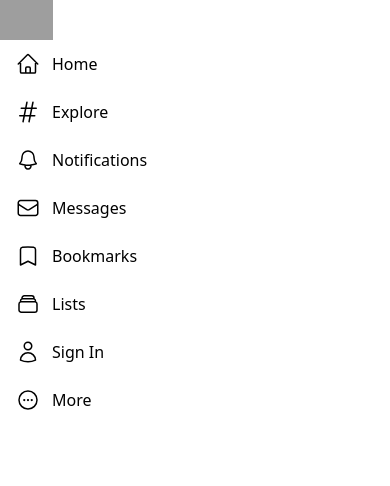
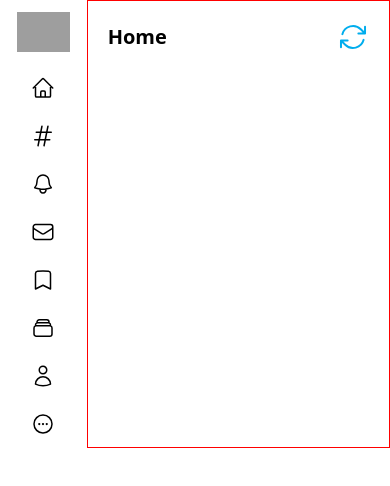
Before and after one commit to yanCode/twitter-clone, a Next.js app: page / in a window 390 px wide. Shown: the top 486 px of the page. Built offline with nearby package versions, Linux system fonts and the light colour scheme; grey boxes are pictures that could not be loaded.

Commit message:
feat: add responsive feature

```diff
--- /dev/null
+++ b/components/Feeds.tsx
@@ -0,0 +1,15 @@
+import { NextPage } from 'next'
+import { ArrowPathIcon } from '@heroicons/react/24/outline'
+
+const Feeds: NextPage = () => {
+  return (<main className='col-span-7 lg:col-span-5' style={{border: '1px solid red'}}>
+    <div className="flex items-center justify-between">
+      <h1 className="p-5 pb-0 text-xl font-bold">Home</h1>
+      <ArrowPathIcon
+        className='mr-5 mt-5 h-8 w-8 cursor-pointer text-twitter transition-all
+         duration-500 ease-out active:scale-125 active:rotate-180' />
+    </div>
+  </main>)
+}
+
+export default Feeds
--- a/components/Sidebar.tsx
+++ b/components/Sidebar.tsx
@@ -11,10 +11,10 @@ import {
 } from '@heroicons/react/24/outline'
 import { NextPage } from 'next'
 
-const Sidebar: NextPage<never> = function() {
+const Sidebar: NextPage = function() {
 
-  return (<aside className='flex flex-col items-start'>
-    <img src='https://links.papareact.com/drq' alt='' className='h-10' />
+  return (<aside className='flex flex-col items-center col-span-2 px-4 md:items-start'>
+    <img src='https://links.papareact.com/drq' alt='' className='h-10 m-3' />
 
     <SidebarRow Icon={HomeIcon} title='Home' />
     <SidebarRow Icon={HashtagIcon} title='Explore' />
--- a/components/SidebarRow.tsx
+++ b/components/SidebarRow.tsx
@@ -10,10 +10,10 @@ interface SidebarRowProps {
 
 const SidebarRow: NextPage<SidebarRowProps> = function({ Icon, title }) {
   return (
-    <div className='group flex max-w-fit items-center space-x-3 px-4 py-3 hover:bg-gray-100
+    <div className='cursor-pointer group flex max-w-fit items-center space-x-3 px-4 py-3 hover:bg-gray-100
        rounded-full transition-all duration-200'>
       <Icon className='h-6 w-6' />
-      <p className='group-hover:text-twitter'>{title}</p>
+      <p className='hidden md:inline-flex group-hover:text-twitter text-base font-light lg:text-xl'>{title}</p>
     </div>
   )
 }
--- /dev/null
+++ b/components/Widgets.tsx
@@ -0,0 +1,18 @@
+import { NextPage } from 'next'
+import { MagnifyingGlassIcon } from '@heroicons/react/24/outline'
+
+import { TwitterTimelineEmbed } from 'react-twitter-embed'
+
+const Widgets: NextPage = function() {
+  return (<section className='col-span-2 mt-2  px-2  hidden lg:block' >
+    {/*search bar starts*/}
+    <div className='mt-2 flex items-center space-x-2 bg-gray-100 p-3 rounded-full mb-5'>
+      <MagnifyingGlassIcon className='h-5 w-5 text-gray-400' />
+      <input type='text' placeholder='Search Twitter' className='bg-transparent outline-none flex-1' />
+    </div>
+    {/*search bar ends*/}
+    <TwitterTimelineEmbed   sourceType="profile" screenName="tinyfool" options={{height:1000}}/>
+  </section>)
+}
+
+export default Widgets
--- a/package.json
+++ b/package.json
@@ -9,7 +9,8 @@
     "@heroicons/react": "^2.0.16",
     "next": "latest",
     "react": "18.2.0",
-    "react-dom": "18.2.0"
+    "react-dom": "18.2.0",
+    "react-twitter-embed": "^4.0.4"
   },
   "devDependencies": {
     "@types/node": "18.11.3",
--- a/pages/index.tsx
+++ b/pages/index.tsx
@@ -2,19 +2,21 @@ import type { NextPage } from 'next'
 import Head from 'next/head'
 
 import Sidebar from '../components/Sidebar'
+import Feeds from '../components/Feeds'
+import React from 'react'
+import Widgets from '../components/Widgets'
 
 const Home: NextPage = () => {
   return (
-    <div className=''>
+    <div className='lg:max-w-6xl m-auto max-h-screen overflow-hidden'>
       <Head>
         <title>Twitter Clone</title>
         <link rel='icon' href='/favicon.ico' />
       </Head>
-      <main>
-        {/*sidebar*/}
+      <main className='grid grid-cols-9'>
         <Sidebar />
-        {/*Feed*/}
-        {/*widgets*/}
+        <Feeds />
+        <Widgets />
       </main>
     </div>
   )
```
Also changed, not shown: 1 other file (tests, documents, lock files or other folders).
